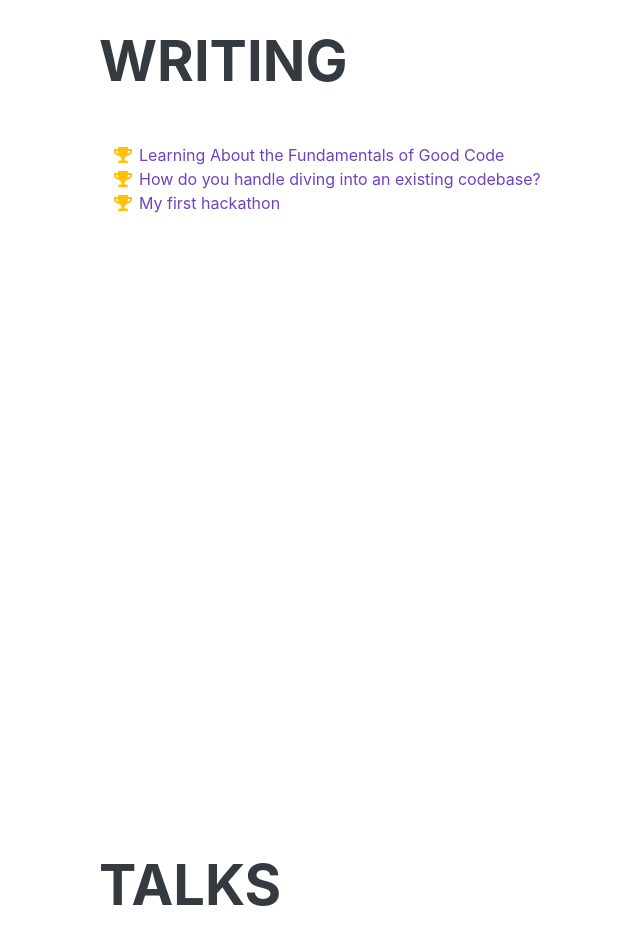
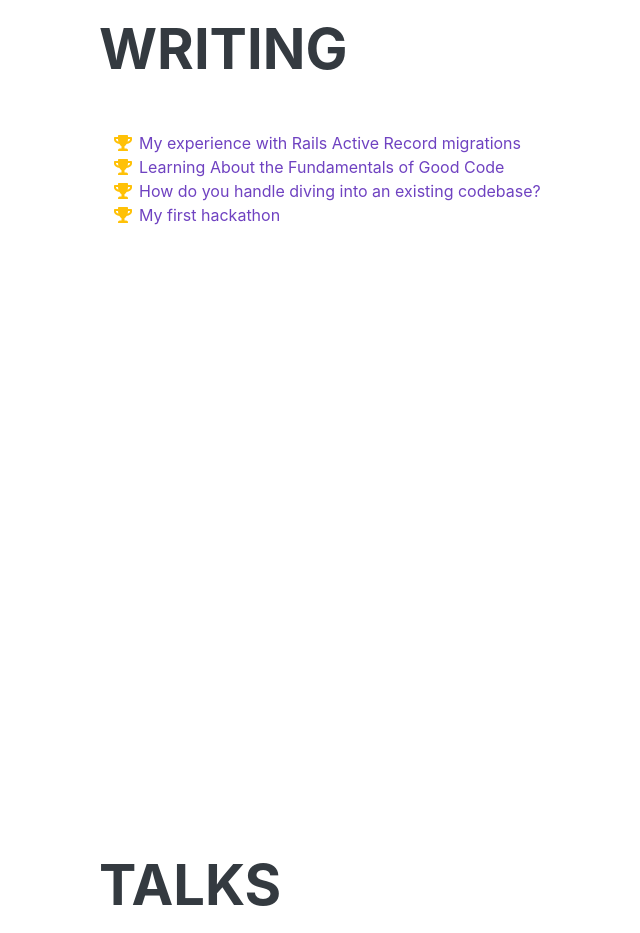
Before and after one commit to Aliciawyse/resume, a Gatsby site: page / in a window 1280 px wide. Shown: the part 2700-3633 px from the top of the page, without its empty margins (221-861 px from the left). Built offline with nearby package versions, Linux system fonts and the light colour scheme; Gatsby itself is replaced by a stand-in of ours; a web font is replaced by a local one.

Commit message:
Added another blog post to lists of blog posts.

```diff
--- a/src/pages/index.js
+++ b/src/pages/index.js
@@ -128,6 +128,10 @@ const IndexPage = () => (
           <ul className="fa-ul mb-0">
             <li>
               <i className="fa-li fa fa-trophy text-warning"></i>
+              <a href="https://medium.com/@OptimistAlicia/my-experience-with-rails-active-record-migrations-73cd1b383125" target="blank">My experience with Rails Active Record migrations</a>
+            </li>
+            <li>
+              <i className="fa-li fa fa-trophy text-warning"></i>
               <a href="https://medium.com/@OptimistAlicia/learning-about-the-fundamentals-of-good-code-e2c5488c4402" target="blank">Learning About the Fundamentals of Good Code</a>
             </li>
             <li>
```
